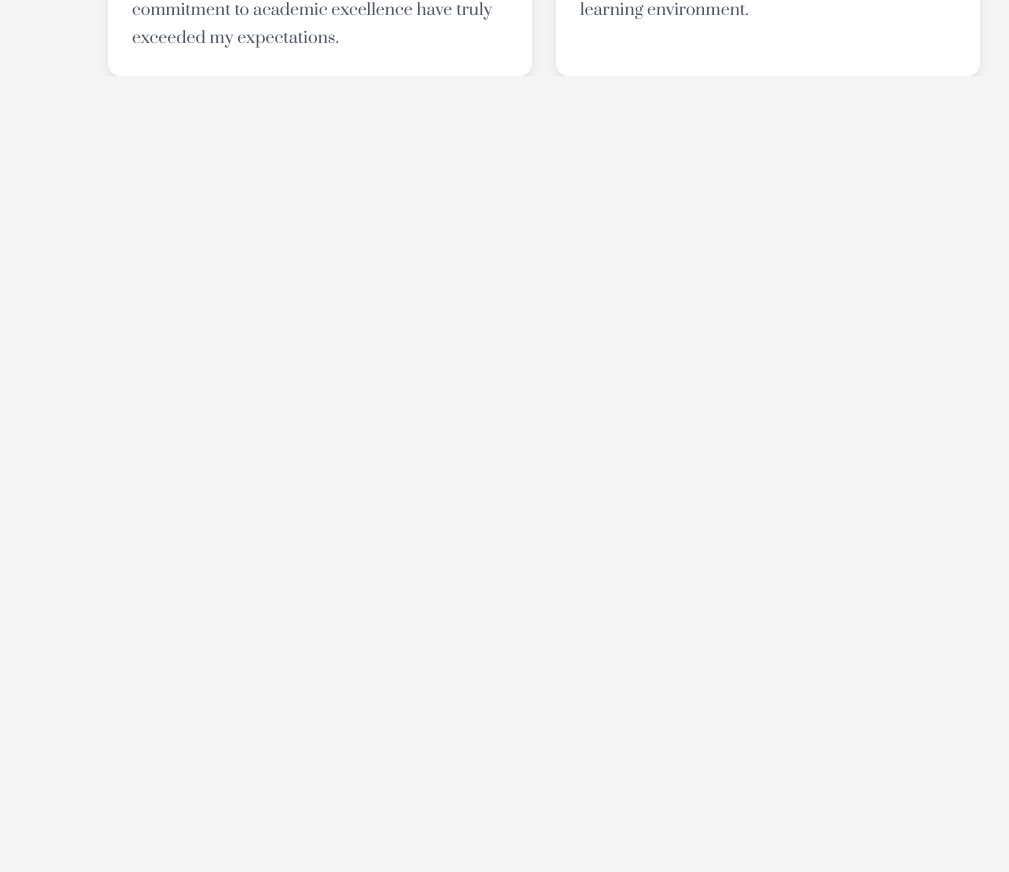
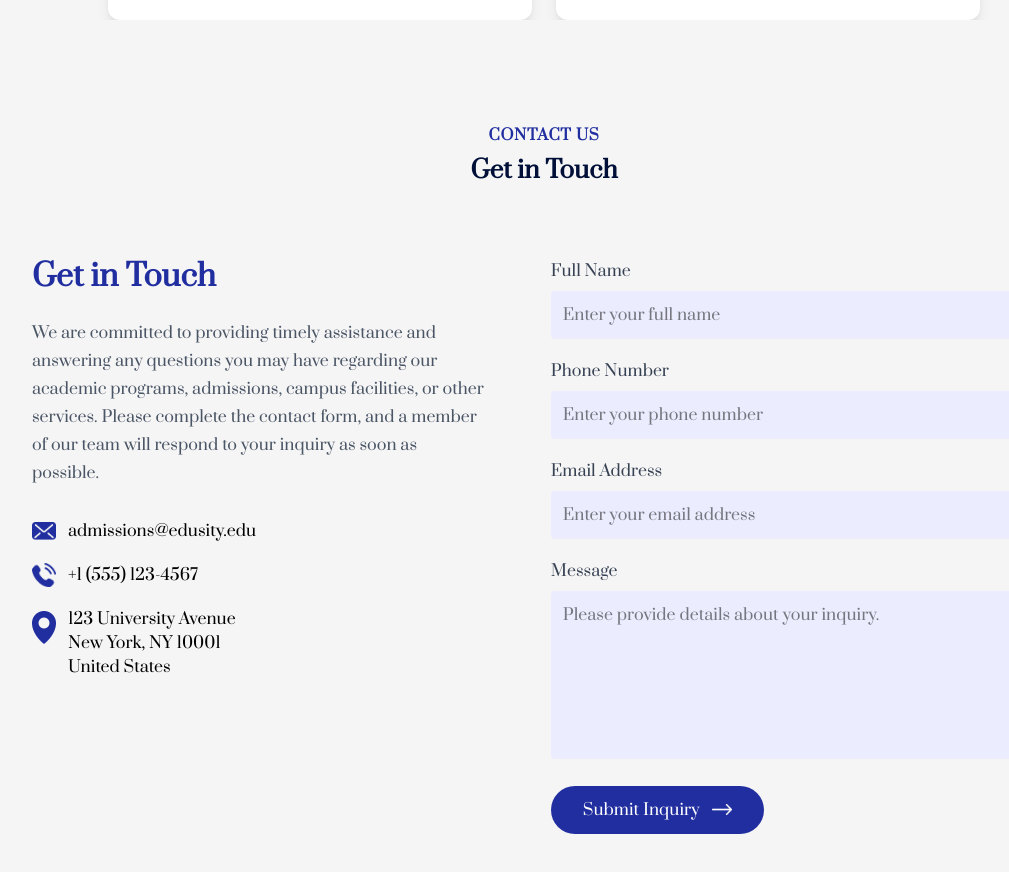
Before and after one commit to pagarwal884/Educity, a React (Vite) app in the folder Project-File/: page / in a window 1280 px wide. Shown: the part 2978-3850 px from the top of the page, without its empty margins (96-1105 px from the left). Before the commit the page ends 3182 px from the top, so only its background shows below. Built offline with nearby package versions, Linux system fonts and the light colour scheme.

Commit message:
Complete Contact US form page completely and learn how to integrate WEB3FORM API with project which help us to get all the form data of user without let them login aur signup

```diff
--- a/Project-File/src/App.jsx
+++ b/Project-File/src/App.jsx
@@ -5,6 +5,7 @@ import Title from "./Components/Title.jsx";
 import About from "./Components/About.jsx";
 import Campus from "./Components/Campus.jsx";
 import Testimonials from "./Components/Testimonials.jsx";
+import Contact from "./Components/Contact.jsx";
 
 const App = () => {
   return (
@@ -19,6 +20,8 @@ const App = () => {
         <Campus />
         <Title subTitle="Testimonials" title="What Student Says" />
         <Testimonials />
+        <Title subTitle="Contact Us" title="Get in Touch" />
+        <Contact />
       </div>
     </>
   );
--- /dev/null
+++ b/Project-File/src/Components/Contact.jsx
@@ -0,0 +1,169 @@
+import { useState } from "react";
+import mail_icon from "../Assets/mail-icon.png";
+import phone_icon from "../Assets/phone-icon.png";
+import location_icon from "../Assets/location-icon.png";
+import white_arrow from "../Assets/white-arrow.png";
+
+const Contact = () => {
+  const [result, setResult] = useState("");
+
+  const onSubmit = async (e) => {
+    e.preventDefault();
+
+    setResult("Submitting your inquiry...");
+
+    const formData = new FormData(e.target);
+
+    formData.append(
+      "access_key",
+      import.meta.env.VITE_WEB3FORMS_ACCESS_KEY
+    );
+
+    try {
+      const res = await fetch("https://api.web3forms.com/submit", {
+        method: "POST",
+        body: formData,
+      });
+
+      const data = await res.json();
+
+      if (data.success) {
+        setResult(
+          "Your inquiry has been submitted successfully. Our team will contact you shortly."
+        );
+        e.target.reset();
+      } else {
+        setResult(
+          "We were unable to submit your inquiry. Please try again later."
+        );
+      }
+    } catch (error) {
+      setResult(
+        "An unexpected error occurred while submitting your inquiry. Please try again later."
+      );
+    }
+  };
+
+  return (
+    <section className="w-full px-[10%] py-16">
+      <div className="mx-auto flex flex-col gap-16 lg:flex-row">
+
+        {/* Contact Information */}
+        <div className="lg:w-[45%]">
+          <h3 className="mb-6 text-3xl font-bold text-[#212EA0]">
+            Get in Touch
+          </h3>
+
+          <p className="mb-8 leading-7 text-gray-600">
+            We are committed to providing timely assistance and answering any
+            questions you may have regarding our academic programs, admissions,
+            campus facilities, or other services. Please complete the contact
+            form, and a member of our team will respond to your inquiry as soon
+            as possible.
+          </p>
+
+          <ul className="space-y-5">
+            <li className="flex items-center gap-3">
+              <img src={mail_icon} alt="Email" className="w-6" />
+              <span>admissions@edusity.edu</span>
+            </li>
+
+            <li className="flex items-center gap-3">
+              <img src={phone_icon} alt="Phone" className="w-6" />
+              <span>+1 (555) 123-4567</span>
+            </li>
+
+            <li className="flex items-start gap-3">
+              <img
+                src={location_icon}
+                alt="Location"
+                className="mt-1 w-6"
+              />
+              <span>
+                123 University Avenue
+                <br />
+                New York, NY 10001
+                <br />
+                United States
+              </span>
+            </li>
+          </ul>
+        </div>
+
+        {/* Contact Form */}
+        <div className="lg:w-[50%]">
+          <form onSubmit={onSubmit} className="space-y-5">
+
+            <div>
+              <label className="font-medium text-gray-700">
+                Full Name
+              </label>
+              <input
+                type="text"
+                name="name"
+                required
+                placeholder="Enter your full name"
+                className="mt-2 w-full rounded bg-[#EBECFE] p-3 outline-none"
+              />
+            </div>
+
+            <div>
+              <label className="font-medium text-gray-700">
+                Phone Number
+              </label>
+              <input
+                type="tel"
+                name="phone"
+                required
+                placeholder="Enter your phone number"
+                className="mt-2 w-full rounded bg-[#EBECFE] p-3 outline-none"
+              />
+            </div>
+
+            <div>
+              <label className="font-medium text-gray-700">
+                Email Address
+              </label>
+              <input
+                type="email"
+                name="email"
+                required
+                placeholder="Enter your email address"
+                className="mt-2 w-full rounded bg-[#EBECFE] p-3 outline-none"
+              />
+            </div>
+
+            <div>
+              <label className="font-medium text-gray-700">
+                Message
+              </label>
+              <textarea
+                name="message"
+                rows="6"
+                required
+                placeholder="Please provide details about your inquiry."
+                className="mt-2 w-full resize-none rounded bg-[#EBECFE] p-3 outline-none"
+              ></textarea>
+            </div>
+
+            <button
+              type="submit"
+              className="inline-flex items-center gap-3 rounded-full bg-[#212EA0] px-8 py-3 text-white transition hover:bg-[#1b2587]"
+            >
+              Submit Inquiry
+              <img src={white_arrow} alt="Arrow" className="w-5" />
+            </button>
+
+            {result && (
+              <p className="mt-3 text-sm font-medium text-[#212EA0]">
+                {result}
+              </p>
+            )}
+          </form>
+        </div>
+      </div>
+    </section>
+  );
+};
+
+export default Contact;
--- a/Project-File/src/Components/Testimonials.jsx
+++ b/Project-File/src/Components/Testimonials.jsx
@@ -57,8 +57,8 @@ const Testimonials = () => {
   };
 
   return (
-    <section className="w-full px-[10%] py-16">
-      <div className="relative mx-auto my-16 px-16">
+    <section className="w-full px-[10%] py-8">
+      <div className="relative mx-auto my-10 px-16">
 
         {/* Previous Button */}
         <button
```
Also changed, not shown: 1 other file (tests, documents, lock files or other folders).
